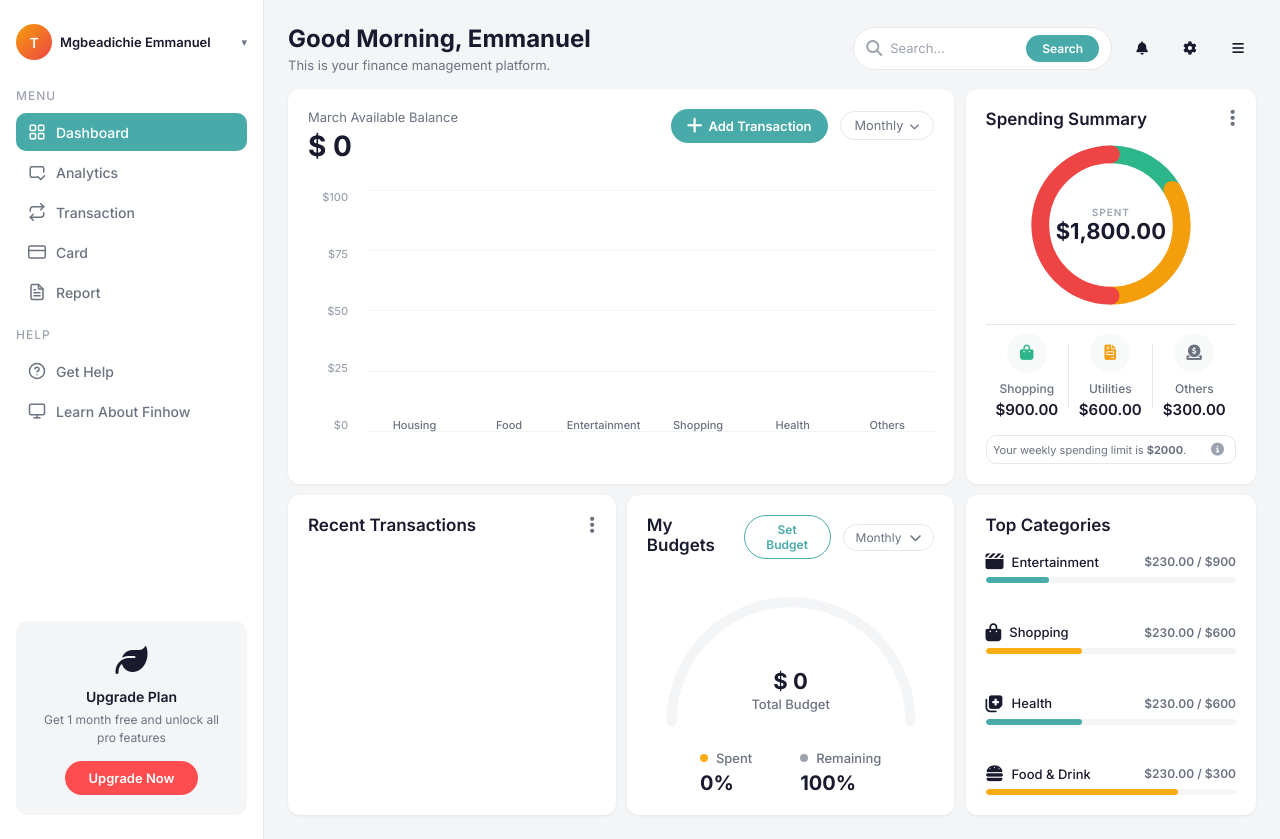
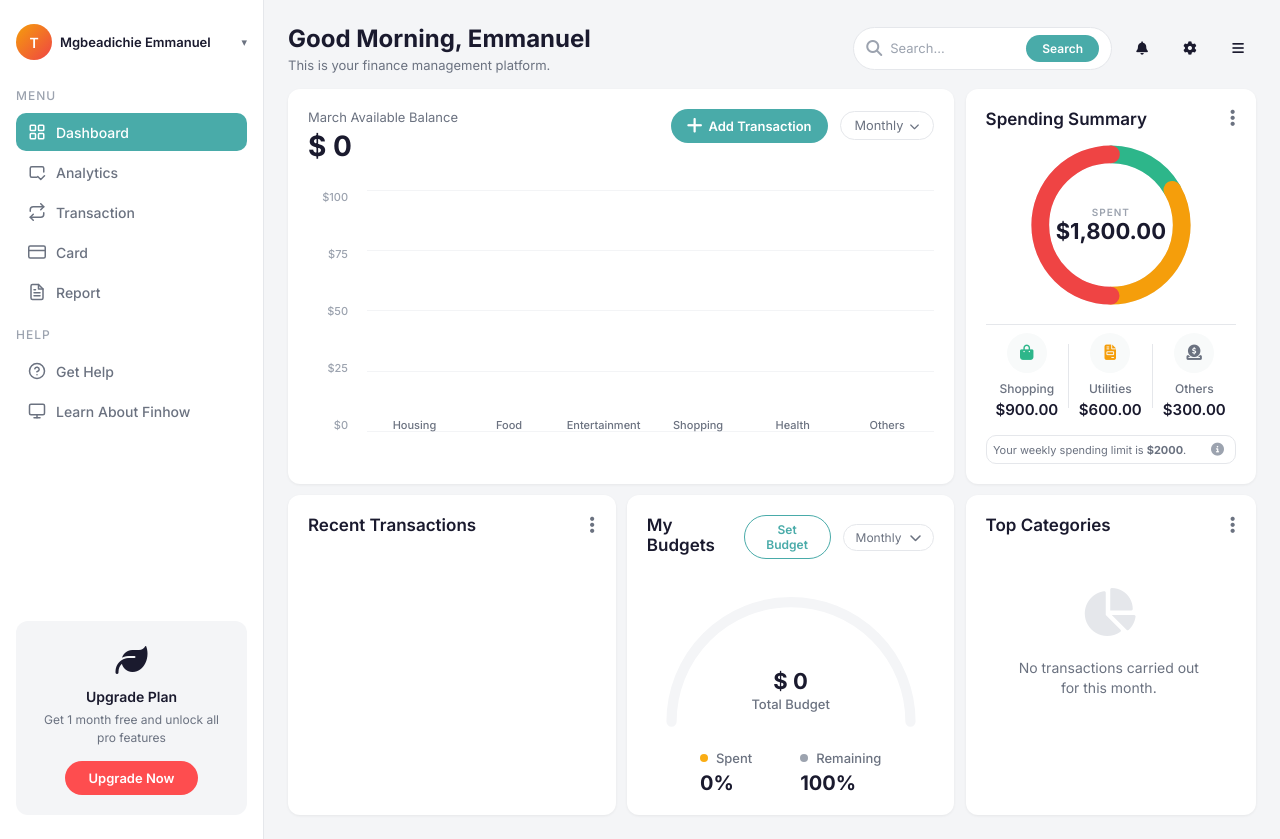
Before and after one commit to emmanuelryann/finance-tracker, a React (Vite) app: page / in a window 1280 px wide. Built offline with nearby package versions, Linux system fonts and the light colour scheme.

Commit message:
top categories connected

```diff
--- a/src/App.jsx
+++ b/src/App.jsx
@@ -190,7 +190,7 @@ function App() {
           <SpendingSummary />
           <RecentTransaction transactions={transactions} />
           <Budget budgets={budgets} transactions={transactions} onSetBudgetClick={openBudgetModal} />
-          <TopCategories />
+          <TopCategories categorySpending={categorySpending} totalIncome={totalIncome} />
         </div>
       </main>
     </div>
--- a/src/components/TopCategories.jsx
+++ b/src/components/TopCategories.jsx
@@ -1,40 +1,79 @@
 import '../styles/TopCategories.css';
 
-const categories = [
-  { icon: 'fa-solid fa-clapperboard', label: 'Entertainment', spent: '$230.00', total: '$900', color: 'var(--color-primary)', percent: 25.5 },
-  { icon: 'fa-solid fa-bag-shopping', label: 'Shopping', spent: '$230.00', total: '$600', color: 'var(--color-orange)', percent: 38.3 },
-  { icon: 'fa-solid fa-notes-medical', label: 'Health', spent: '$230.00', total: '$600', color: 'var(--color-primary)', percent: 38.3 },
-  { icon: 'fa-solid fa-burger', label: 'Food & Drink', spent: '$230.00', total: '$300', color: 'var(--color-orange)', percent: 76.7 },
-];
+const category_map = {
+  Housing: { icon: 'fa-solid fa-house', color: '#6366f1' },
+  Food: { icon: 'fa-solid fa-burger', color: '#f87171' },
+  Entertainment: { icon: 'fa-solid fa-clapperboard', color: '#e50914' },
+  Shopping: { icon: 'fa-solid fa-bag-shopping', color: '#ea4c89' },
+  Health: { icon: 'fa-solid fa-notes-medical', color: '#49ABA9' },
+  Others: { icon: 'fa-solid fa-circle-dollar-to-slot', color: '#6b7280' },
+};
 
-function TopCategories() {
+function TopCategories({ categorySpending, totalIncome }) {
+  // Filter for categories with spending > 0 and sort by amount descending
+  const activeCategories = Object.entries(categorySpending)
+    .filter(([_, amount]) => amount > 0)
+    .sort((a, b) => b[1] - a[1])
+    .map(([category, amount]) => {
+      const config = category_map[category] || category_map.Others;
+      // Calculate percent of total income
+      const percent = totalIncome > 0 ? (amount / totalIncome) * 100 : 0;
+      return {
+        label: category,
+        amount: amount,
+        percent: percent,
+        ...config
+      };
+    });
+
+  const hasSpending = activeCategories.length > 0;
+
   return (
     <div className="card top-categories">
       <div className="card-header">
         <h3 className="card-title">Top Categories</h3>
+        <button className="three-dot-btn" aria-label="More options">
+          <i className="fa-solid fa-ellipsis-vertical"></i>
+        </button>
       </div>
 
+      <div className="top-categories__content">
+        {!hasSpending ? (
+          <div className="top-categories__empty">
+            <div className="top-categories__empty-icon">
+              <i className="fa-solid fa-chart-pie"></i>
+            </div>
+            <p>No transactions carried out for this month.</p>
+          </div>
+        ) : (
           <ul className="top-categories__list">
-        {categories.map((cat) => (
+            {activeCategories.map((cat) => (
               <li key={cat.label} className="top-categories__item">
                 <div className="top-categories__item-top">
                   <div className="top-categories__item-left">
-                <span className="top-categories__icon"><i className={cat.icon}></i></span>
+                    <span
+                      className="top-categories__icon"
+                      style={{ backgroundColor: `${cat.color}1a`, color: cat.color }}
+                    >
+                      <i className={cat.icon}></i>
+                    </span>
                     <span className="top-categories__label">{cat.label}</span>
                   </div>
                   <span className="top-categories__amount">
-                {cat.spent} / {cat.total}
+                    ${cat.amount.toLocaleString()}
                   </span>
                 </div>
                 <div className="top-categories__bar">
                   <div
                     className="top-categories__bar-fill"
-                style={{ width: `${cat.percent}%`, backgroundColor: cat.color }}
+                    style={{ width: `${cat.percent}%`, backgroundColor: 'var(--color-orange)' }}
                   ></div>
                 </div>
               </li>
             ))}
           </ul>
+        )}
+      </div>
     </div>
   );
 }
--- a/src/styles/TopCategories.css
+++ b/src/styles/TopCategories.css
@@ -3,45 +3,67 @@
   height: 100%;
 }
 
+.top-categories__content {
+  flex: 1;
+  overflow-y: auto;
+  padding-right: 0.25rem;
+}
+
+/* Custom scrollbar for Top Categories */
+.top-categories__content::-webkit-scrollbar {
+  width: 0.25rem;
+}
+
+.top-categories__content::-webkit-scrollbar-thumb {
+  background: var(--color-border);
+  border-radius: var(--radius-full);
+}
+
 .top-categories__list {
   display: flex;
   flex-direction: column;
-  justify-content: space-between;
-  flex: 1;
+  gap: 1.25rem; /* Increased uniform gap */
+  padding-bottom: 0.5rem;
 }
 
 .top-categories__item {
   display: flex;
   flex-direction: column;
-  gap: 0.4vw;
+  gap: 0.4rem;
 }
 
 .top-categories__item-top {
   display: flex;
   align-items: center;
   justify-content: space-between;
-  /* margin-bottom: clamp(0.3125rem, 0.7vw, 0.4375rem); */
 }
 
 .top-categories__item-left {
   display: flex;
   align-items: center;
-  gap: 0.5rem;
+  gap: 0.75rem;
 }
 
 .top-categories__icon {
-  font-size: clamp(0.875rem, 1.5vw, 1.125rem);
+  width: clamp(1.75rem, 3vw, 2.25rem);
+  height: clamp(1.75rem, 3vw, 2.25rem);
+  border-radius: var(--radius-md);
+  display: flex;
+  align-items: center;
+  justify-content: center;
+  font-size: clamp(0.875rem, 1.5vw, 1rem);
   flex-shrink: 0;
 }
 
 .top-categories__label {
-  font-size: clamp(0.6875rem, 1.1vw, 0.8125rem);
-  font-weight: 500;
+  font-size: clamp(0.8rem, 1.2vw, 0.875rem);
+  font-weight: 600;
+  color: var(--color-text-primary);
 }
 
 .top-categories__amount {
-  font-size: clamp(0.625rem, 1vw, 0.75rem);
-  font-weight: 600;
+  font-size: clamp(0.7rem, 1vw, 0.75rem);
+  font-weight: 500;
   color: var(--color-text-secondary);
 }
 
@@ -59,3 +81,27 @@
   border-radius: var(--radius-full);
   transition: width 0.4s ease;
 }
+
+/* ===== Empty State ===== */
+.top-categories__empty {
+  flex: 1;
+  display: flex;
+  flex-direction: column;
+  align-items: center;
+  justify-content: center;
+  gap: 1rem;
+  text-align: center;
+  padding: 2rem;
+  color: var(--color-text-secondary);
+}
+
+.top-categories__empty-icon {
+  font-size: 3rem;
+  color: var(--color-border);
+}
+
+.top-categories__empty p {
+  font-size: 0.875rem;
+  max-width: 200px;
+  line-height: 1.4;
+}
```
Lines whose indentation alone changed are shown as unchanged.
